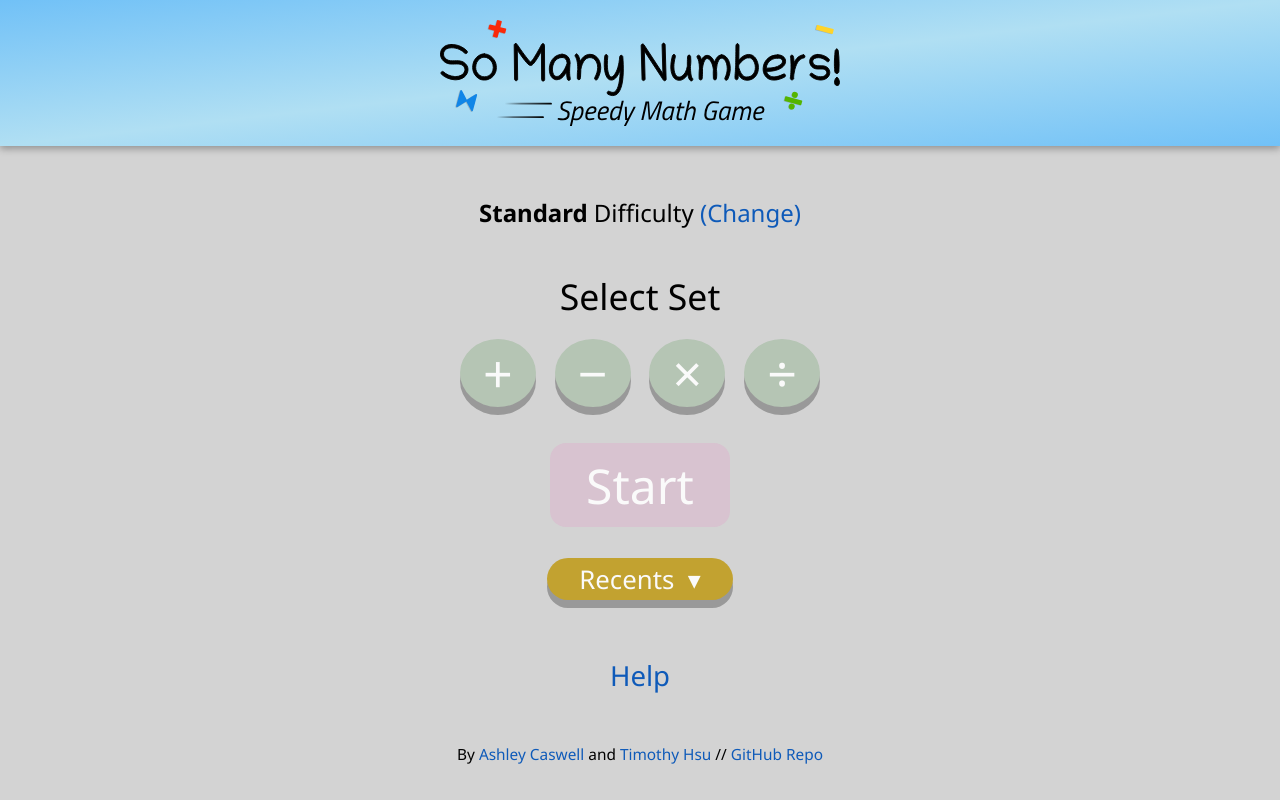
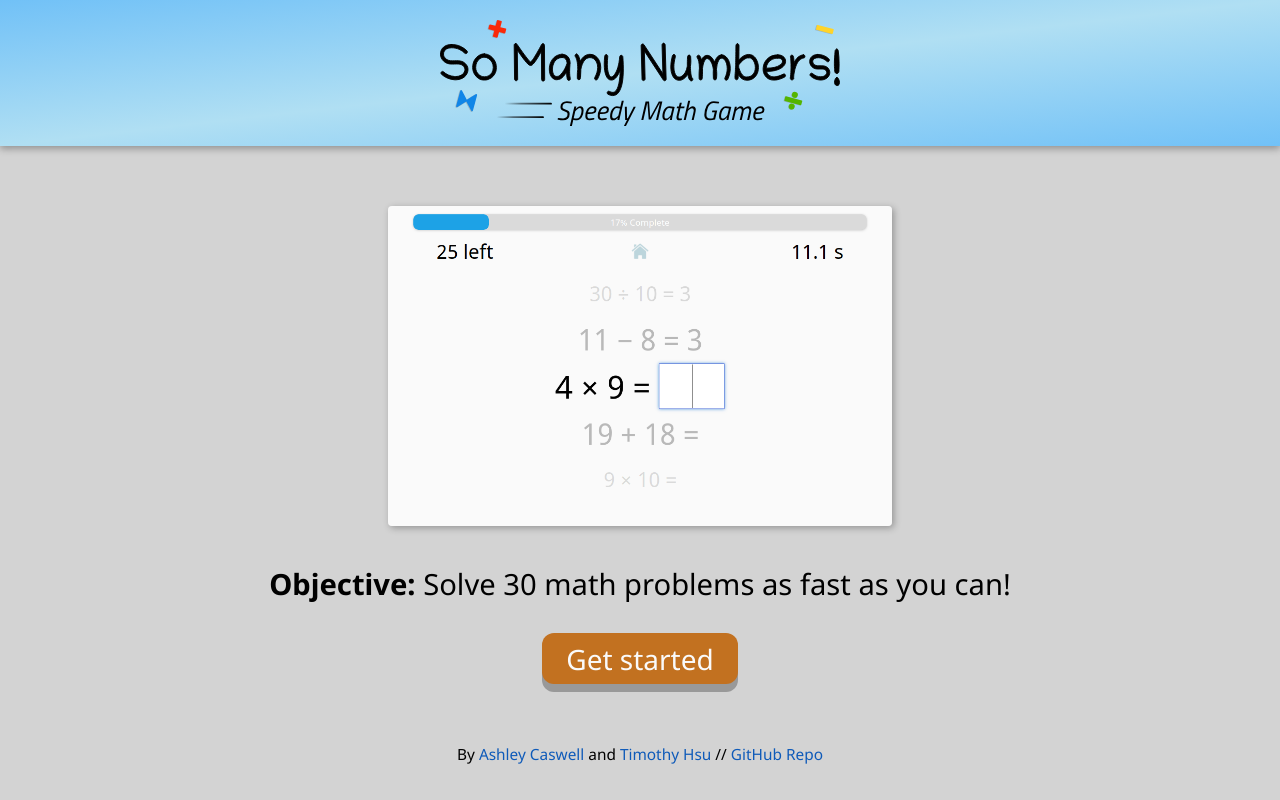
Before and after one commit to TimTree/so-many-numbers, a Vue app: page /#/ in a window 1280 px wide. Built offline with nearby package versions, Linux system fonts and the light colour scheme.

Commit message:
Add onboarding

```diff
--- a/src/components/Help.vue
+++ b/src/components/HelpScreen.vue
@@ -1,10 +1,9 @@
-/* eslint-disable no-alert */
 <template>
   <div class="help">
   <div v-if="!onWarning">
-        <div>
-                <transition name="fade05" appear>
-                  <div>
+  <div>
+  <transition name="fade05" appear>
+  <div>
     <h1>Game Goals!</h1>
     <p>Solve <b>30 math problems</b> as fast as you can.</p>
     <p>Choose between <b>simple</b> and <b>standard</b> difficulties.</p>
@@ -15,9 +14,10 @@
       v-on:click="onWarning = true" ontouchstart>Delete save data</button><br><br>
     <button class="normal-button button-orange"
       v-on:click="$parent.onHelp= false;" ontouchstart>Go back</button>
-    </p></div>
-          </transition>
-    </div>
+    </p>
+  </div>
+  </transition>
+  </div>
   </div>
   <div style="width:95%;margin:0 auto;" v-if="onWarning">
     <p>Are you ABSOULTELY sure you want to delete all your save data?</p>
@@ -49,7 +49,7 @@ export default {
   watch: {
     onWarning() {
       if (this.onWarning) {
-        this.precaution = setTimeout(() => { this.yesPrecaution = true; }, 2000);
+        this.precaution = setTimeout(() => { this.yesPrecaution = true; }, 1500);
       } else {
         clearTimeout(this.precaution);
         this.yesPrecaution = false;
--- /dev/null
+++ b/src/components/OnBoarding.vue
@@ -0,0 +1,44 @@
+<template>
+  <div class="onboarding">
+  <transition name="fade05" appear>
+  <div>
+    <p style="margin-top:0;">
+      <img src='@/assets/SoManyNumbersOnboarding.png' alt='So Many Numbers onboarding' />
+    </p>
+    <p>
+    <b>Objective:</b> Solve 30 math problems as fast as you can!
+    </p>
+    <button class="normal-button button-orange" style="margin-top:0;"
+      v-on:click="$parent.onOnboarding= false;$parent.onSelectDifficulty = true;"
+       ontouchstart>Get started</button>
+  </div>
+  </transition>
+  </div>
+</template>
+
+<script>
+export default {
+
+};
+</script>
+
+<style scoped>
+.onboarding {
+  text-align:center;
+  width:95%;
+  font-size:calc(10px + 2.4vmin);
+}
+
+img {
+  height:45vmin;
+  border-radius:0.5vmin;
+  box-shadow:2px 2px 7px rgba(0,0,0,0.3);
+}
+
+@media (min-width: 420px) and (min-height: 420px) {
+  img {
+    height:40vmin;
+    max-height:618px;
+  }
+}
+</style>
--- a/src/components/SelectDifficulty.vue
+++ b/src/components/SelectDifficulty.vue
@@ -29,7 +29,7 @@
               v-on:click="mobileHelp = true;" ontouchstart>?
             </button>
           </div>
-          <p class='note'>You can always change the difficulty later.</p>
+          <p class='note' v-if="firstRun">You can always change the difficulty later.</p>
         </div>
       </transition>
     </div>
@@ -66,6 +66,14 @@ export default {
       hoverStandard: false,
       mobileHelp: false,
     };
+  },
+  computed: {
+    firstRun() {
+      if (localStorage.saveData.difficulty === '') {
+        return true;
+      }
+      return false;
+    },
   },
   methods: {
     changeDifficulty(diff) {
--- a/src/views/Home.vue
+++ b/src/views/Home.vue
@@ -5,7 +5,8 @@
   </div>
   <div class="home-body">
     <SelectDifficulty v-if="onSelectDifficulty"/>
-    <Help v-else-if="onHelp"/>
+    <HelpScreen v-else-if="onHelp"/>
+    <OnBoarding v-else-if="onOnboarding" />
     <SelectSet v-else />
   </div>
   <div class="authors">
@@ -20,23 +21,30 @@
 
 <script>
 import SelectDifficulty from '@/components/SelectDifficulty.vue';
-import Help from '@/components/Help.vue';
+import HelpScreen from '@/components/HelpScreen.vue';
 import SelectSet from '@/components/SelectSet.vue';
+import OnBoarding from '@/components/OnBoarding.vue';
+import localStorage from '@/stores/localStorage';
 
 export default {
   data() {
     return {
       onSelectDifficulty: false,
       onHelp: false,
+      onOnboarding: false,
     };
   },
   components: {
     SelectDifficulty,
-    Help,
+    HelpScreen,
     SelectSet,
+    OnBoarding,
   },
   created() {
     this.$parent.isHome = true;
+    if (localStorage.saveData.difficulty === '') {
+      this.onOnboarding = true;
+    }
   },
   destroyed() {
     this.$parent.isHome = false;
```
Also changed, not shown: src/assets/SoManyNumbersOnboarding.png (added).
